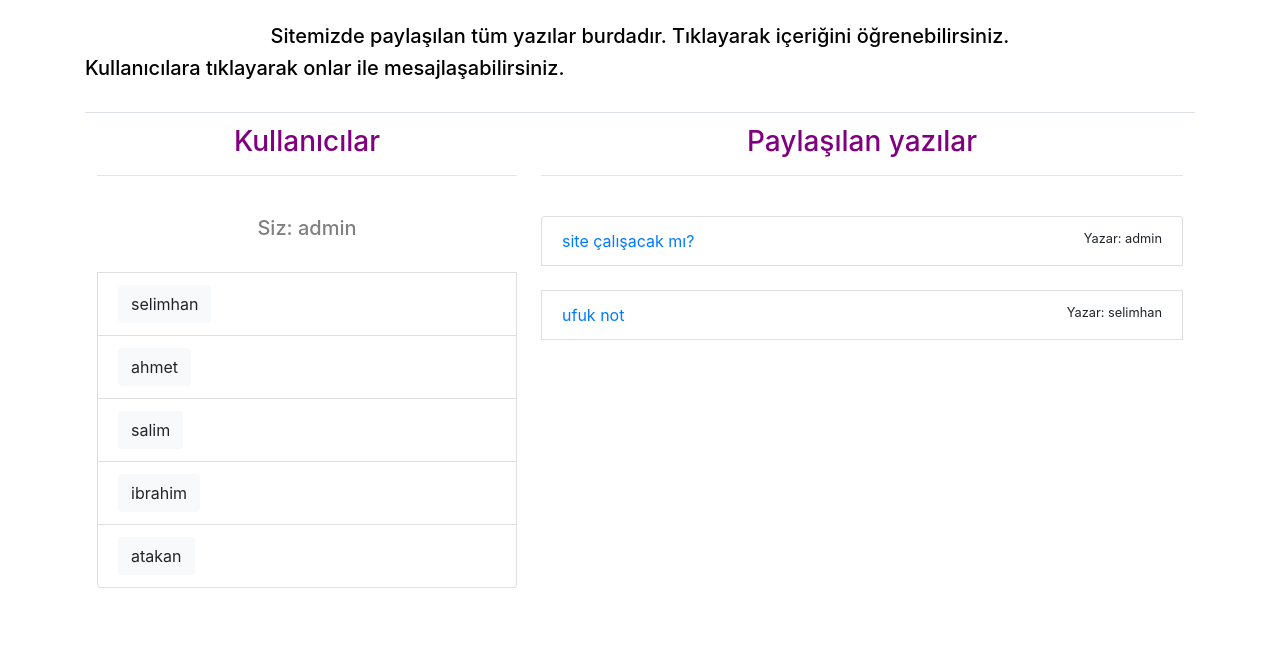
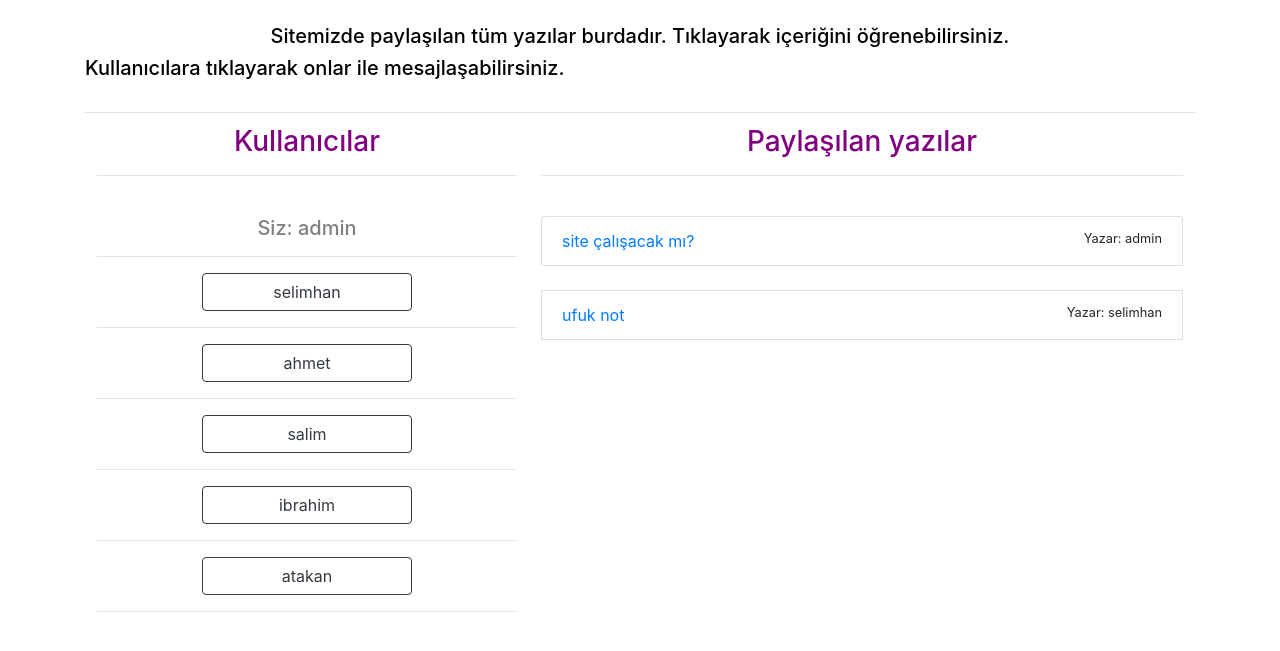
Before and after one commit to atu-ce/Messaging, a Django app: page /home/ in a window 1280 px wide. Shown: the part 56-707 px from the top of the page. Run offline with Django 3.2, Linux system fonts and the light colour scheme; a user stored in the database is signed in; data comes from the database, SQL or seed files in the repository; both versions use the stored data as it was after the commit; some libraries are stand-ins or nearby versions.

Commit message:
tasarımsal değişikler yapıldı.

```diff
--- a/templates/anasayfa.html
+++ b/templates/anasayfa.html
@@ -15,8 +15,7 @@
         <h3 class="text-center purpletext">Kullanıcılar</h3>
         <hr>
         <br>
-        <h5 class="text-center greytext">Siz: {{user}}</h5>
-        <br>
+        <h5 class="text-center greytext">Siz: {{user}}</h5><hr>
         {% include 'messaging.html' %}
     </td>
     <td width=60%>
--- a/templates/messaging.html
+++ b/templates/messaging.html
@@ -1,8 +1,10 @@
 {% for user in users %}
-<div class="list-group-item d-flex justify-content-between">
-    <button type="button" class="btn btn-light" data-toggle="modal" data-target="#userModal{{user.id}}">
+<p class="text-center">
+    <button type="button" class="btn btn-outline-dark  col-lg-6" data-toggle="modal" data-target="#userModal{{user.id}}">
         {{user.username}}
     </button>
+</p>
+<hr>
 <!-- Modal -->
 <div class="modal fade" id="userModal{{user.id}}" tabindex="-1" role="dialog"
     aria-labelledby="userModal{{user.id}}Label" aria-hidden="true">
@@ -20,7 +22,7 @@
                     <div class="mt-3">
                         <ul class="list-group">
                             <li class="list-group-item active">Gönderilen mesajlar</li>
-                                <!-- teslim alınan mesajlar -->
+                            <!-- teslim edilen mesajlar -->
                             {% for message in user.receiver_messages.all %}
                             <li class="list-group-item d-flex justify-content-between">
                                 <div>
@@ -42,7 +44,7 @@
                         </ul>
                         <ul class="list-group">
                             <li class="list-group-item active">Gelen mesajlar</li>
-                                <!-- teslim edilen mesajlar -->
+                            <!-- teslim alınan mesajlar -->
                             {% for message in user.sender_messages.all %}
                             <li class="list-group-item d-flex justify-content-between">
                                 <div>
@@ -68,8 +70,7 @@
                         <h3>
                             Mesajınızı yazınız
                         </h3>
-                            <textarea class="form-control" name="mymessage" id="idMyMessage" cols="60"
-                                rows="10"></textarea>
+                        <textarea class="form-control" name="mymessage" id="idMyMessage" cols="60" rows="10"></textarea>
                     </label>
                 </div>
                 <div class="modal-footer">
@@ -79,5 +80,4 @@
         </form>
     </div>
 </div>
-</div>
 {% endfor %}
--- a/templates/profile.html
+++ b/templates/profile.html
@@ -12,7 +12,8 @@
     <tr>
         <td width=60%>
             <h5 class="blacktext text-center">
-                Lütfen önemli gördüğünüz bilgileri bizim ile paylaşın. <br> Diğer kullanıcıların paylaştığı yazıları <a href="/home/">Anasayfa</a>'da görebilirsiniz.
+                Lütfen önemli gördüğünüz bilgileri bizim ile paylaşın. <br>
+                 Diğer kullanıcıların paylaştığı yazıları <a href="/home/">Anasayfa</a>'da görebilirsiniz.
             </h5>
         </td>
         <td rowspan="2" width=30%>
```
Also changed, not shown: db.sqlite3. Lines whose indentation alone changed are shown as unchanged.
